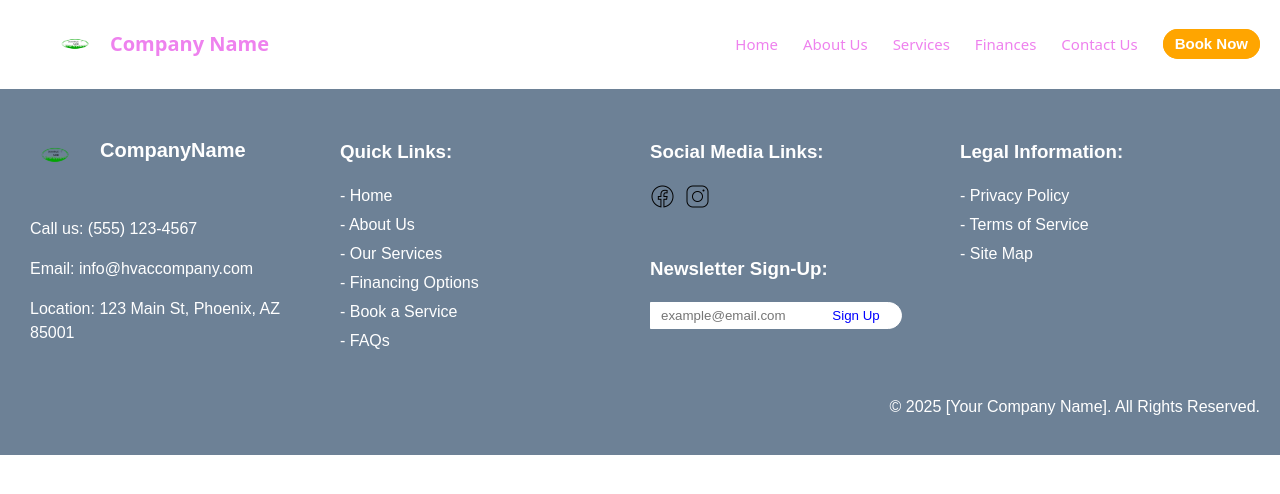
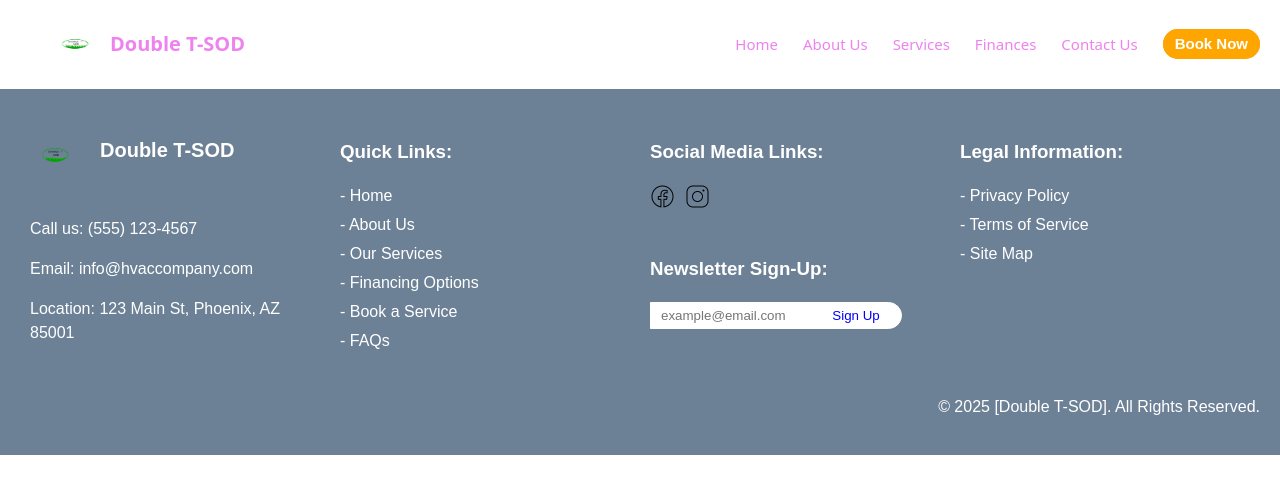
Before and after one commit to Alwin1/DoubleT-SOD, a React (Vite) app in the folder doublet-sod/: page / in a window 1280 px wide. Shown: the top 494 px of the page. Built offline with nearby package versions, Linux system fonts and the light colour scheme.

Commit message:
trying changes

```diff
--- a/doublet-sod/src/overlays/Footer.jsx
+++ b/doublet-sod/src/overlays/Footer.jsx
@@ -11,7 +11,7 @@ const Footer = () => {
       <div className="footer-section company-info">
         <div className="company-logo-container">
           <img src={Logo} alt="Company Logo" className="logo" />
-          <h2 className="company-name">CompanyName</h2>
+          <h2 className="company-name">Double T-SOD</h2>
         </div>
         <p>Call us: (555) 123-4567</p>
         <p>Email: info@hvaccompany.com</p>
@@ -54,7 +54,7 @@ const Footer = () => {
         </ul>
       </div>
       <div className="footer-bottom">
-        <p>© 2025 [Your Company Name]. All Rights Reserved.</p>
+        <p>© 2025 [Double T-SOD]. All Rights Reserved.</p>
       </div>
     </footer>
   );
--- a/doublet-sod/src/overlays/Header.jsx
+++ b/doublet-sod/src/overlays/Header.jsx
@@ -7,7 +7,7 @@ function Header() {
         <div className="headerContainer">
             <div className="companyContainer">
                 <img className="companyLogo" src={Logo} alt="Company Logo" />
-                <h1 className="companyName">Company Name</h1>
+                <h1 className="companyName">Double T-SOD</h1>
             </div>
             <nav className="navBar">
                 <ul className="nav-links">
```
